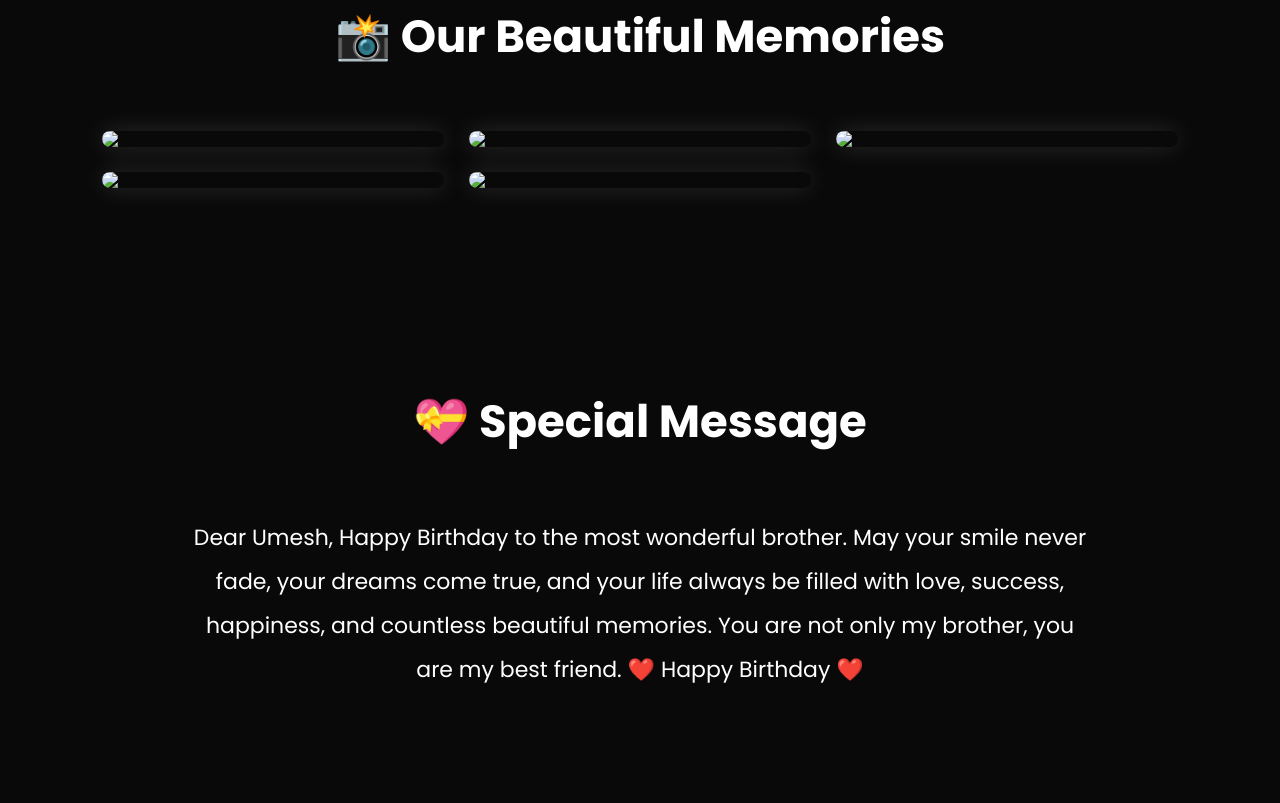
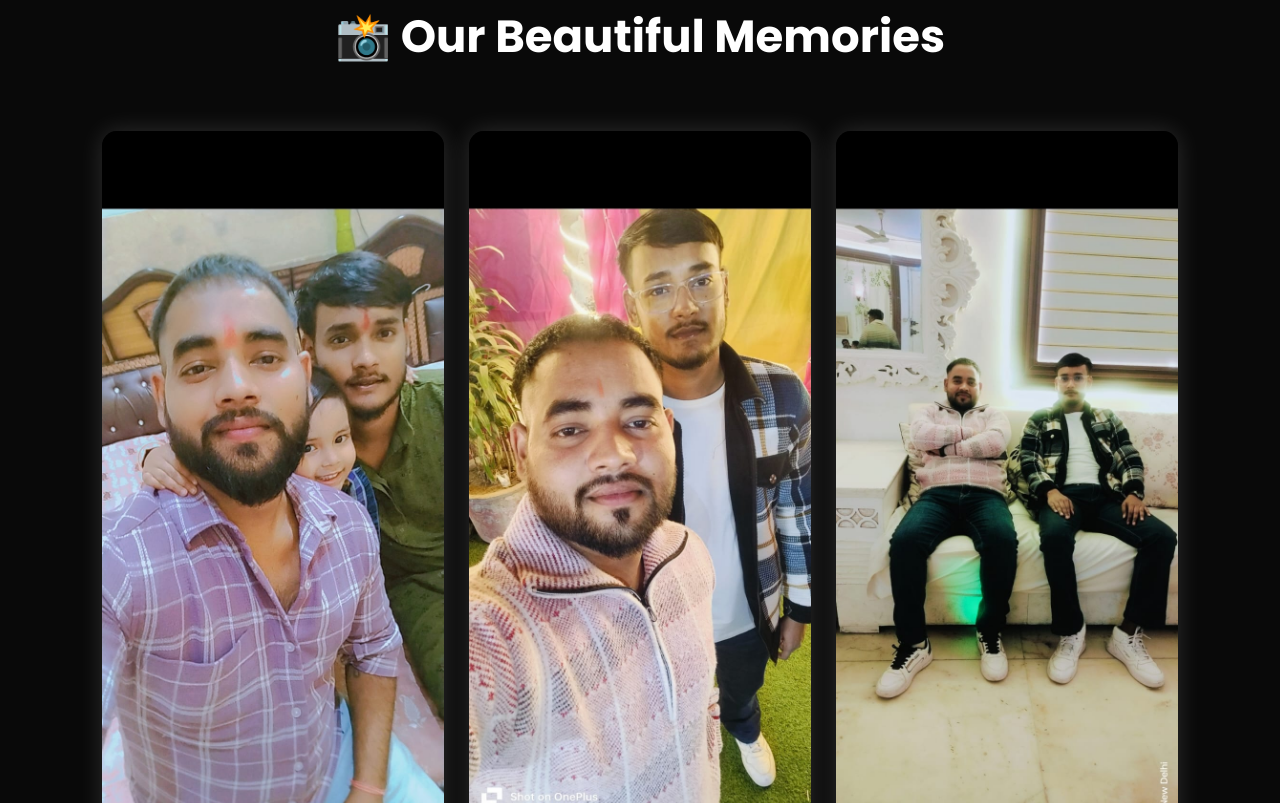
Before and after one commit to Amittkushwah/birthday-my-bro-umesh-, a plain HTML site: page index.html in a window 1280 px wide. Shown: the part 897-1700 px from the top of the page. Drawn offline with Linux system fonts and the light colour scheme.

Commit message:
Update index.html

```diff
--- a/index.html
+++ b/index.html
@@ -266,15 +266,15 @@ View Memories ❤️
 
 <div class="gallery">
 
-<img src="images/photo1.jpg">
+<img src="images/photo1.jpeg">
 
-<img src="images/photo2.jpg">
+<img src="images/photo2.jpeg">
 
-<img src="images/photo3.jpg">
+<img src="images/photo3.jpeg">
 
-<img src="images/photo4.jpg">
+<img src="images/photo4.jpeg">
 
-<img src="images/photo5.jpg">
+<img src="images/photo5.jpeg">
 
 </div>
 
```
